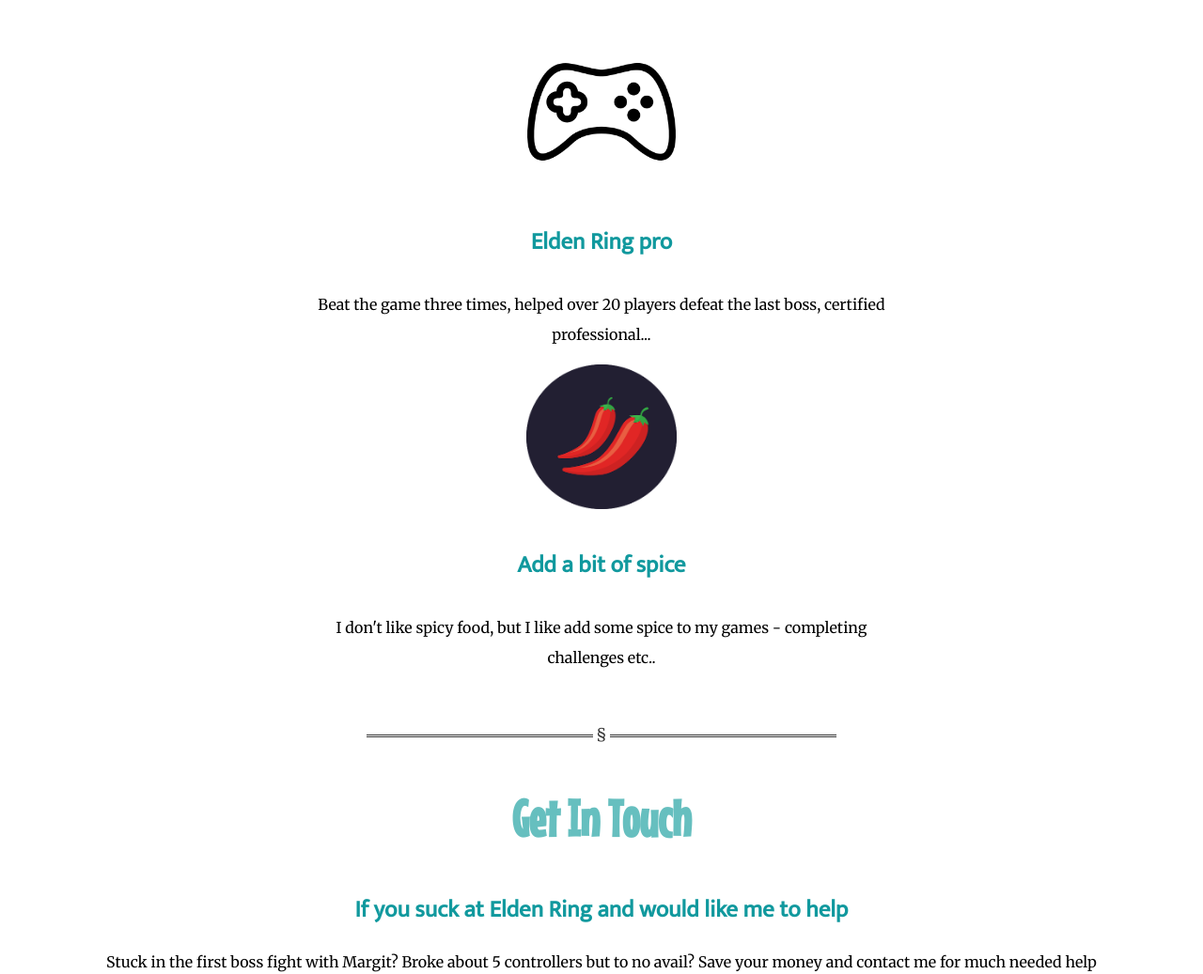
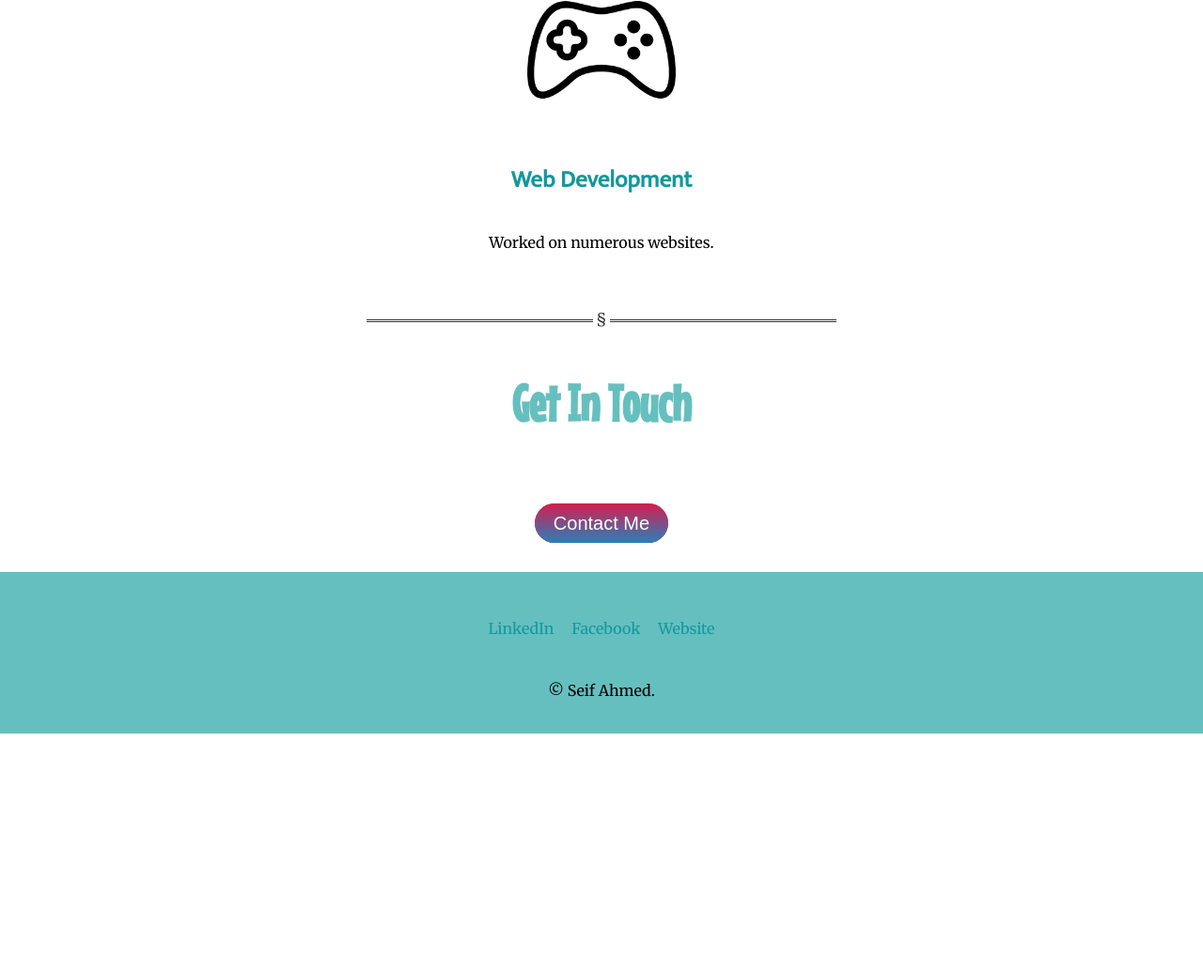
Before and after one commit to cruci131/personal, a plain HTML site: page index.html in a window 1280 px wide. Shown: the part 1393-2430 px from the top of the page at 94% size. After the commit the page ends 2174 px from the top, so only its background shows below. Drawn offline with Linux system fonts and the light colour scheme.

Commit message:
Update index.html

```diff
--- a/index.html
+++ b/index.html
@@ -2,7 +2,7 @@
 <html lang="en" dir="ltr">
   <head>
     <meta charset="utf-8">
-    <title>Gamer | FOR HIRE!</title>
+    <title>Freelancer | FOR HIRE!</title>
     <link rel="stylesheet" href="css/styles.css">
     <link rel="icon" href="images/favicon.ico">
     <link rel="preconnect" href="https://fonts.googleapis.com">
@@ -18,8 +18,7 @@
   <body>
   <div class="top">
     <img src="images/cloud.png" class="top-cloud" alt="cloud">
-    <h1>I'm Cruci</h1>
-    <h2 class ="heading">A <span class="pro">pro</span> gamer</h2>
+    <h1>I'm Seif</h1>
     <img src="images/cloud.png" class="bottom-cloud" alt="cloud">
     <img class="mountain" src="images/mountain.png" alt="mountain">
   </div>
@@ -27,27 +26,20 @@
     <div class="profile">
       <img src="images/me.png" alt="my pfp"/>
       <h2>Hello.</h2>
-      <p>Thy strength befits a crown. - Horah Loux Warrior(describing my incredible strength and skill).</p>
     </div>
     <hr>
     <div class="skills">
       <h2>My Skills.</h2>
       <div class="skill-row">
         <img class="" src="images/console.png" alt="computer" width="158" height="158">
-        <h3>Elden Ring pro</h3>
-        <p>Beat the game three times, helped over 20 players defeat the last boss, certified professional...</p>
+        <h3>Web Development</h3>
+        <p>Worked on numerous websites.</p>
       </div>
-      <div class="skill-row">
-        <img class="chillies" src="images/chillies.png" alt="">
-        <h3>Add a bit of spice</h3>
-        <p>I don't like spicy food, but I like add some spice to my games - completing challenges etc..</p>
-      </div>
+
     </div>
     <hr>
     <div class="contact-me">
       <h2>Get In Touch</h2>
-      <h3>If you suck at Elden Ring and would like me to help</h3>
-      <p>Stuck in the first boss fight with Margit? Broke about 5 controllers but to no avail? Save your money and contact me for much needed help</p>
       <br /><br /><a class="btn" href="mailto:seifazak@gmail.com">Contact Me</a> <br /><br /><br />
     </div>
   </div>
```
